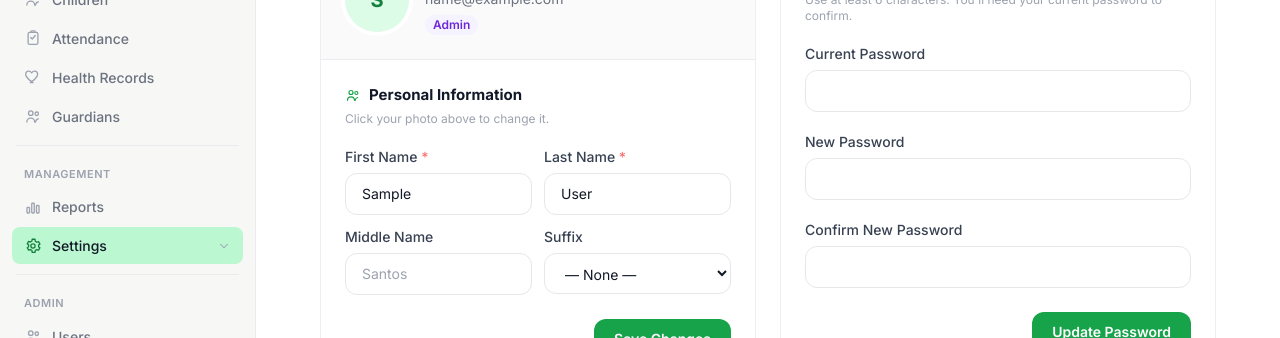
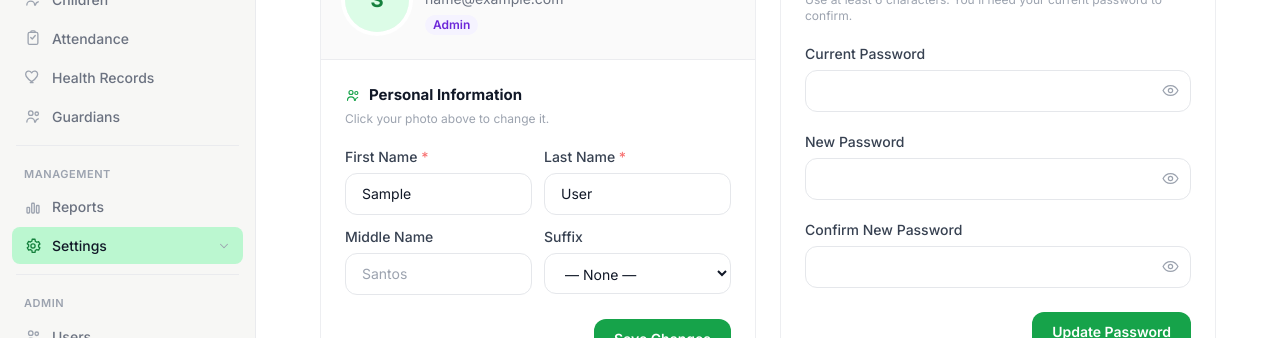
Before and after one commit to earl1605/daycarelog, a React (Vite) app in the folder web/: page /settings in a window 1280 px wide. Shown: the part 165-503 px from the top of the page. Built offline with nearby package versions, Linux system fonts and the light colour scheme; sample sign-in values are in the browser's storage.

Commit message:
feat(web): add show/hide toggle to password fields in Settings
Current/New/Confirm password inputs on the Change Password form now
have an eye icon button to reveal the typed value, matching common
password-field UX elsewhere.

Co-Authored-By: Claude Sonnet 5 <noreply@anthropic.com>

```diff
--- a/web/src/components/icons.jsx
+++ b/web/src/components/icons.jsx
@@ -193,3 +193,22 @@ export function MoonIcon(props) {
     </svg>
   )
 }
+
+export function EyeIcon(props) {
+  return (
+    <svg {...base} {...props}>
+      <path d="M1.5 12S5 5 12 5s10.5 7 10.5 7-3.5 7-10.5 7S1.5 12 1.5 12Z" />
+      <circle cx="12" cy="12" r="3" />
+    </svg>
+  )
+}
+
+export function EyeOffIcon(props) {
+  return (
+    <svg {...base} {...props}>
+      <path d="M3 3l18 18" />
+      <path d="M10.6 5.1A10.6 10.6 0 0 1 12 5c7 0 10.5 7 10.5 7a13.6 13.6 0 0 1-3.1 4M6.6 6.6C3.5 8.6 1.5 12 1.5 12S5 19 12 19a10.7 10.7 0 0 0 4.4-.9" />
+      <path d="M9.9 10.1a3 3 0 0 0 4 4" />
+    </svg>
+  )
+}
--- a/web/src/pages/Settings.jsx
+++ b/web/src/pages/Settings.jsx
@@ -2,7 +2,7 @@ import { useRef, useState } from 'react'
 import { api } from '../lib/api'
 import { useAuth } from '../contexts/AuthContext'
 import { handleCapitalizedNameInput } from '../utils/capitalizeFirstLetters'
-import { UsersIcon, KeyIcon } from '../components/icons'
+import { UsersIcon, KeyIcon, EyeIcon, EyeOffIcon } from '../components/icons'
 import toast from 'react-hot-toast'
 
 function resizeImage(file, maxSize = 256) {
@@ -32,6 +32,7 @@ export default function Settings() {
   const [newPass,    setNewPass]    = useState('')
   const [confirm,    setConfirm]    = useState('')
   const [saving,     setSaving]     = useState(false)
+  const [showPass,   setShowPass]   = useState({ curPass: false, newPass: false, confirm: false })
   const [preview,    setPreview]    = useState(user?.profilePhoto ?? null)
   const fileRef = useRef()
 
@@ -165,10 +166,26 @@ export default function Settings() {
             <p className="text-xs text-gray-400 mt-1">Use at least 6 characters. You'll need your current password to confirm.</p>
           </div>
 
-          {[['Current Password', curPass, setCurPass], ['New Password', newPass, setNewPass], ['Confirm New Password', confirm, setConfirm]].map(([label, val, setter]) => (
+          {[['Current Password', curPass, setCurPass, 'curPass'], ['New Password', newPass, setNewPass, 'newPass'], ['Confirm New Password', confirm, setConfirm, 'confirm']].map(([label, val, setter, key]) => (
             <div key={label}>
               <label className="block text-sm font-medium text-gray-700 mb-1.5">{label}</label>
-              <input type="password" value={val} onChange={e => setter(e.target.value)} className={inputClass} />
+              <div className="relative">
+                <input
+                  type={showPass[key] ? 'text' : 'password'}
+                  value={val}
+                  onChange={e => setter(e.target.value)}
+                  className={`${inputClass} pr-10`}
+                />
+                <button
+                  type="button"
+                  onClick={() => setShowPass(s => ({ ...s, [key]: !s[key] }))}
+                  className="absolute inset-y-0 right-0 flex items-center px-3 text-gray-400 hover:text-gray-600"
+                  tabIndex={-1}
+                  aria-label={showPass[key] ? `Hide ${label.toLowerCase()}` : `Show ${label.toLowerCase()}`}
+                >
+                  {showPass[key] ? <EyeOffIcon width={17} height={17} /> : <EyeIcon width={17} height={17} />}
+                </button>
+              </div>
             </div>
           ))}
 
```
